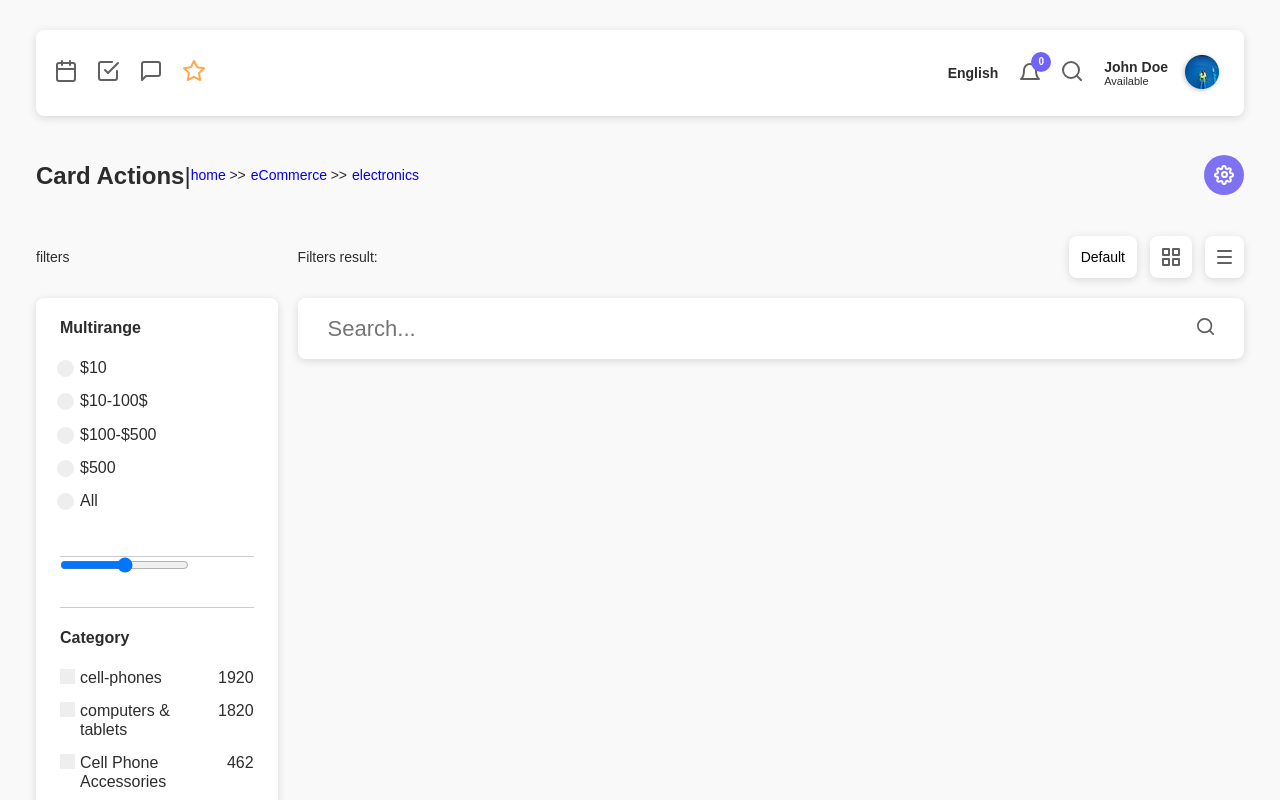
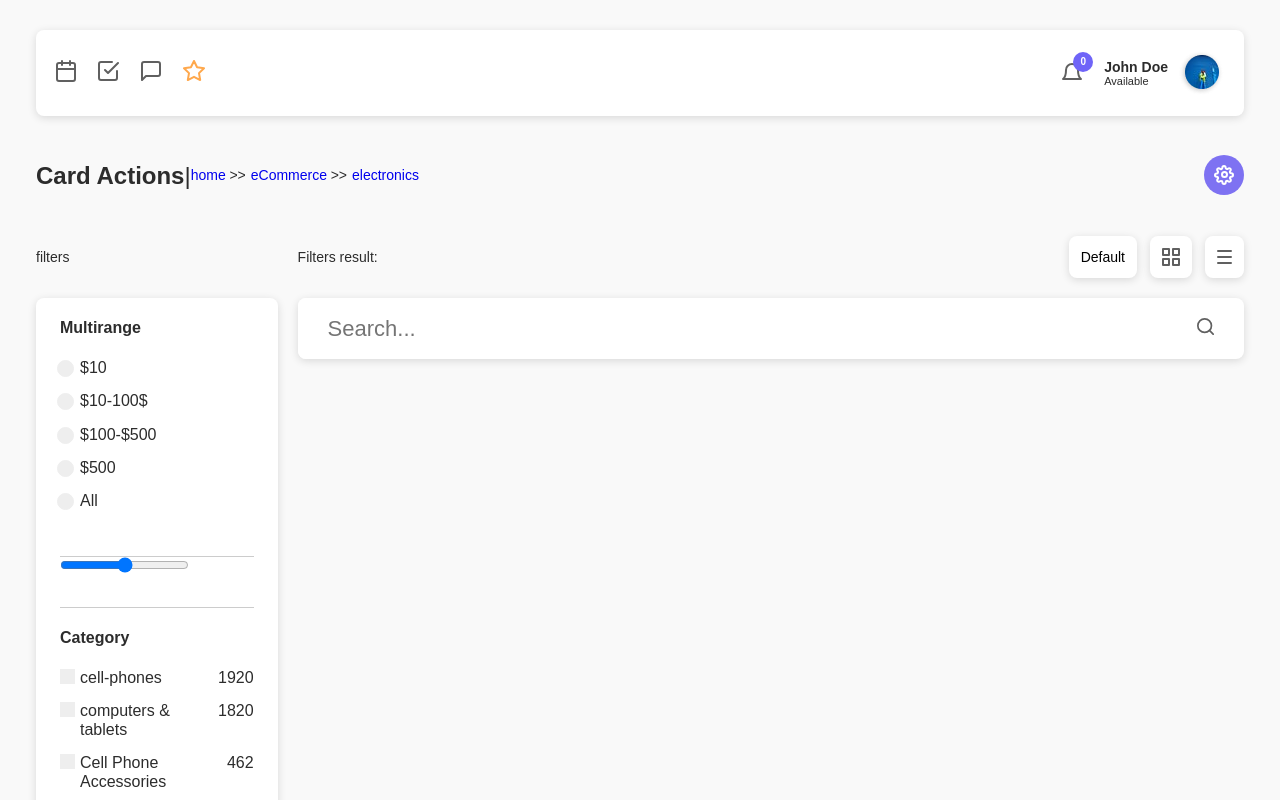
Before and after one commit to nickAndrey/vuesax-ecommerce, a website: page src/index.html in a window 1280 px wide. Shown: the top 800 px of the page. Drawn offline with nearby package versions, Linux system fonts and the light colour scheme; files that its build step writes are made by us from their sources; no server answers; files whose address does not match are found by name.

Commit message:
Remove icons 'language' and 'search' from the main top panel.

```diff
--- a/src/index.html
+++ b/src/index.html
@@ -39,16 +39,9 @@
           </ul>
           <ul class="list-settings">
             <li class="list-settings__item">
-              English
-            </li>
-            <li class="list-settings__item">
               <div class="notifications">
                 <img src="/img/navbar/path.svg" alt="path" />
               </div>
-              <input type="text" hidden class="list-settings__search-box" title="search" />
-              <button class="list-settings__go-search" aria-label="go-search">
-                <img src="/img/navbar/search.svg" alt="search" />
-              </button>
             </li>
             <li class="list-settings__item item-user">
               <div class="item-user__info">
```
Also changed, not shown: docs/index.html (+1 -1 lines).
